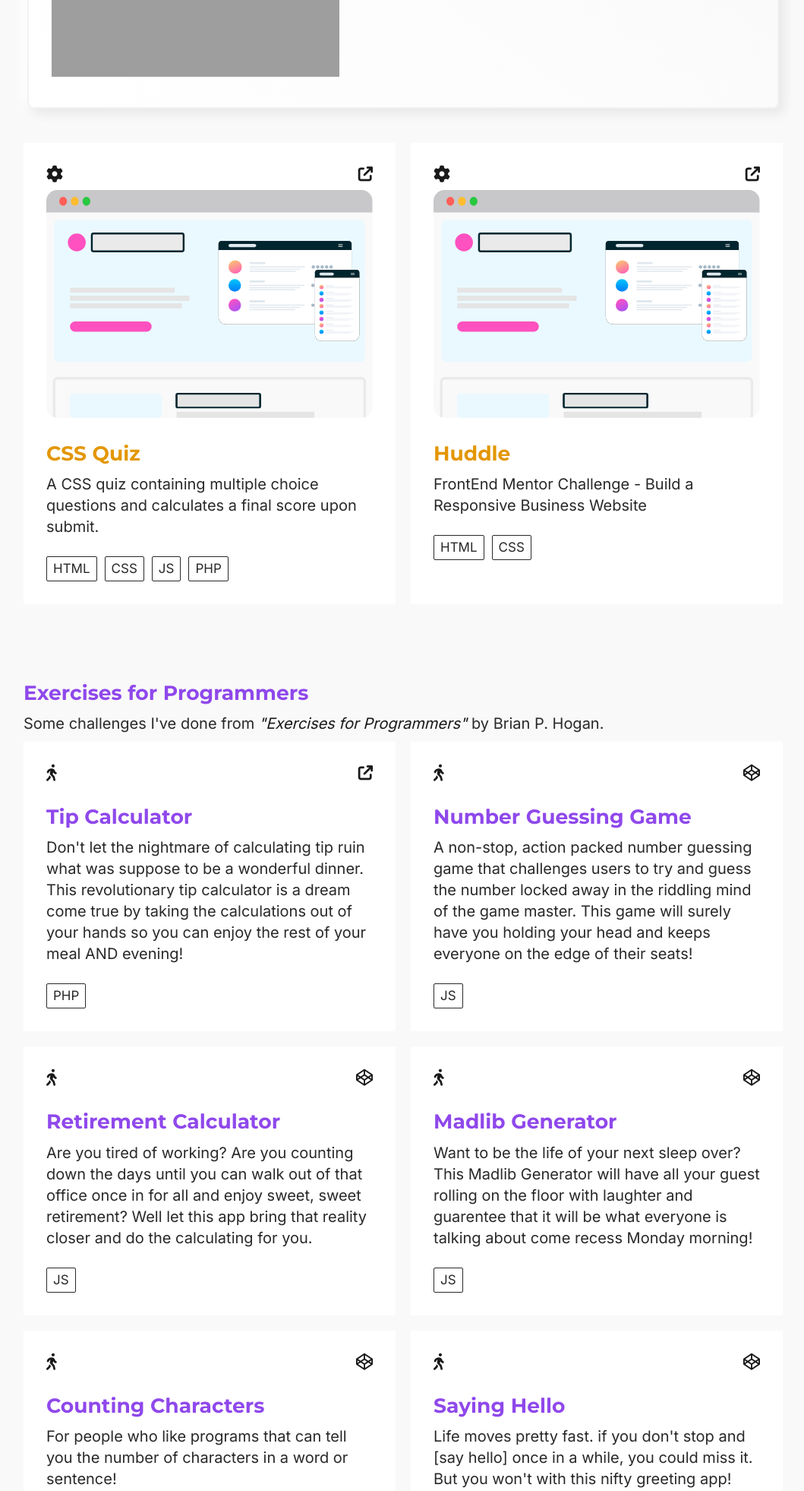
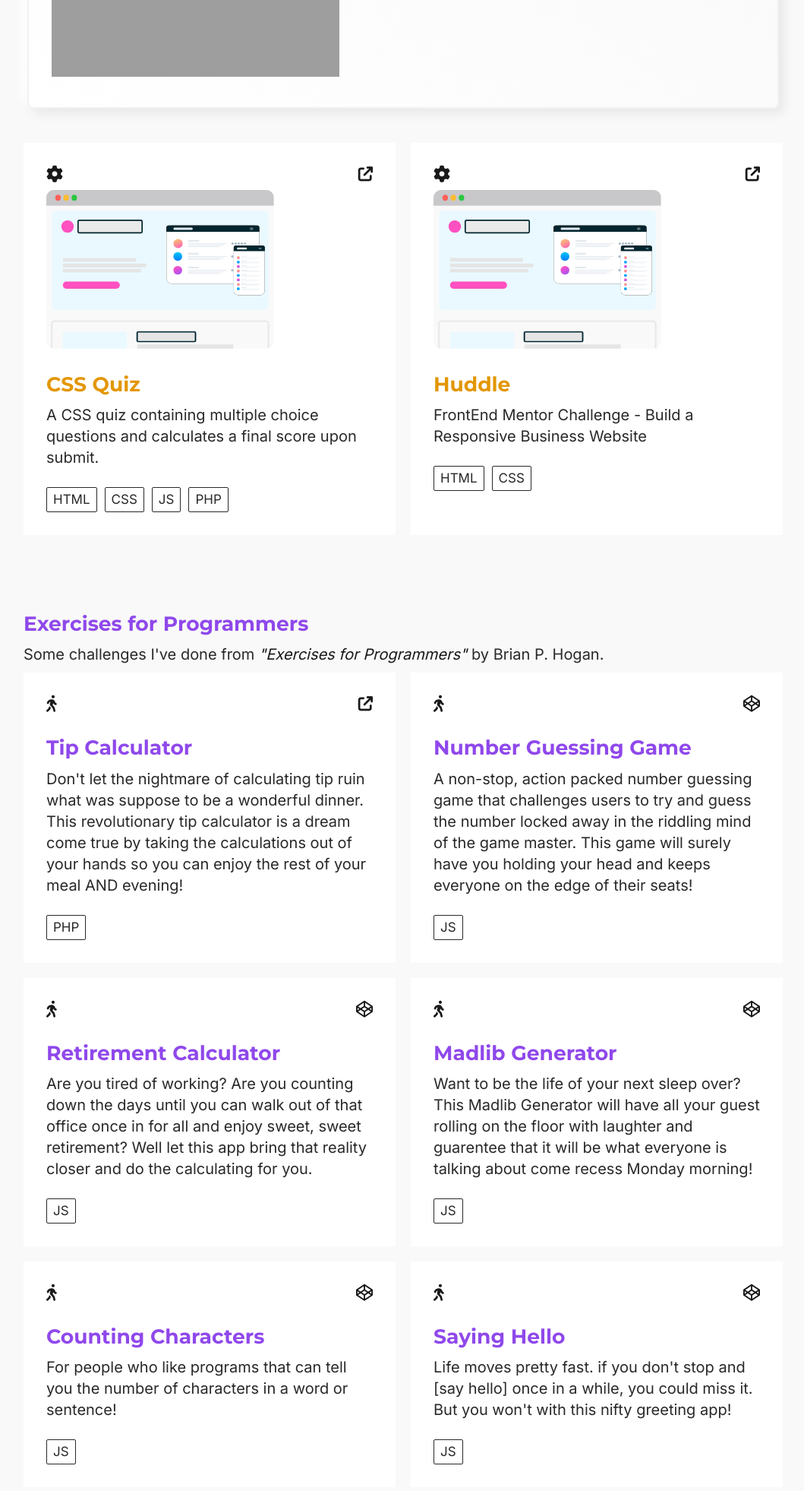
Before and after one commit to alex-vong/alex-online, a PHP site: page /index.php?page=projects in a window 1280 px wide. Shown: the part 2223-4185 px from the top of the page at 76% size, without its empty margins (109-1168 px from the left). Run offline with PHP 8.4, Linux system fonts and the light colour scheme; data that the repository does not hold is empty; some web fonts are replaced; grey boxes are pictures that could not be loaded.

Commit message:
max width of bit image to 300px

```diff
--- a/css/modules/projects.css
+++ b/css/modules/projects.css
@@ -32,6 +32,10 @@ projects-grid {
 
     margin-top: 30px;
 
+}
+
+.bit-card picture {
+    max-width: 300px;
 }
 
 
```
